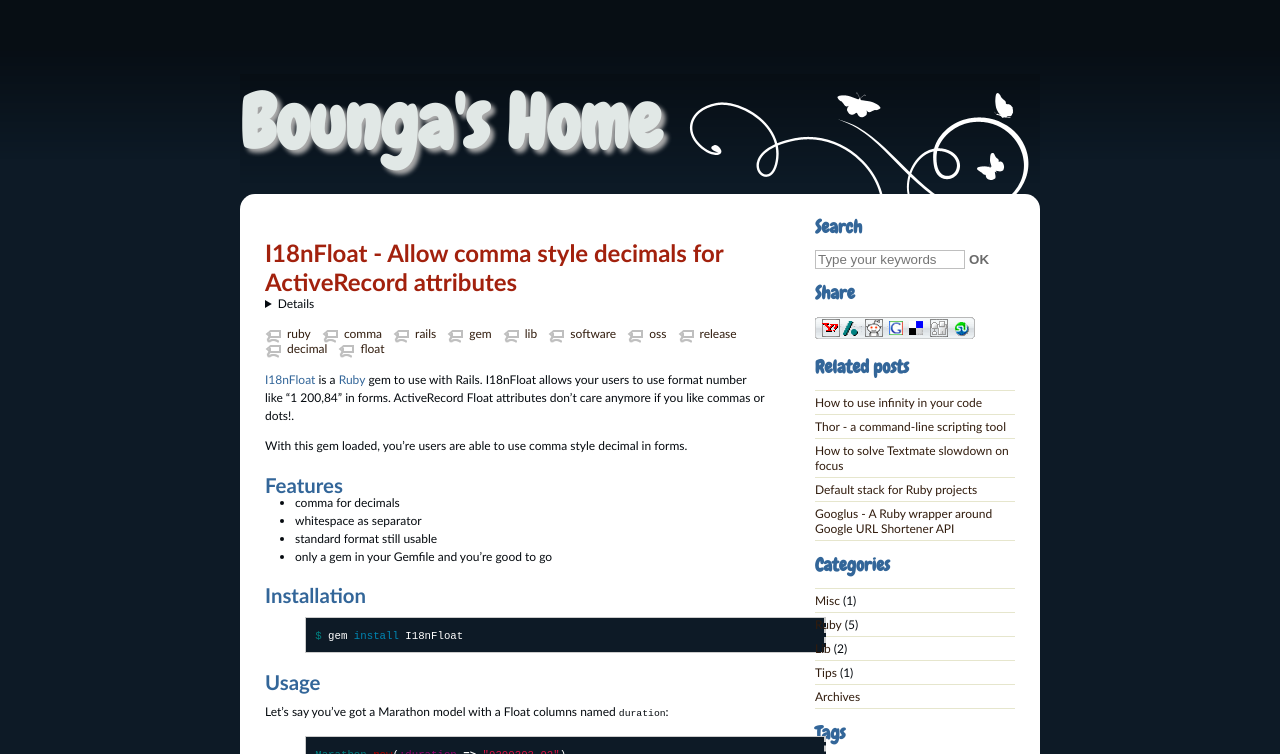
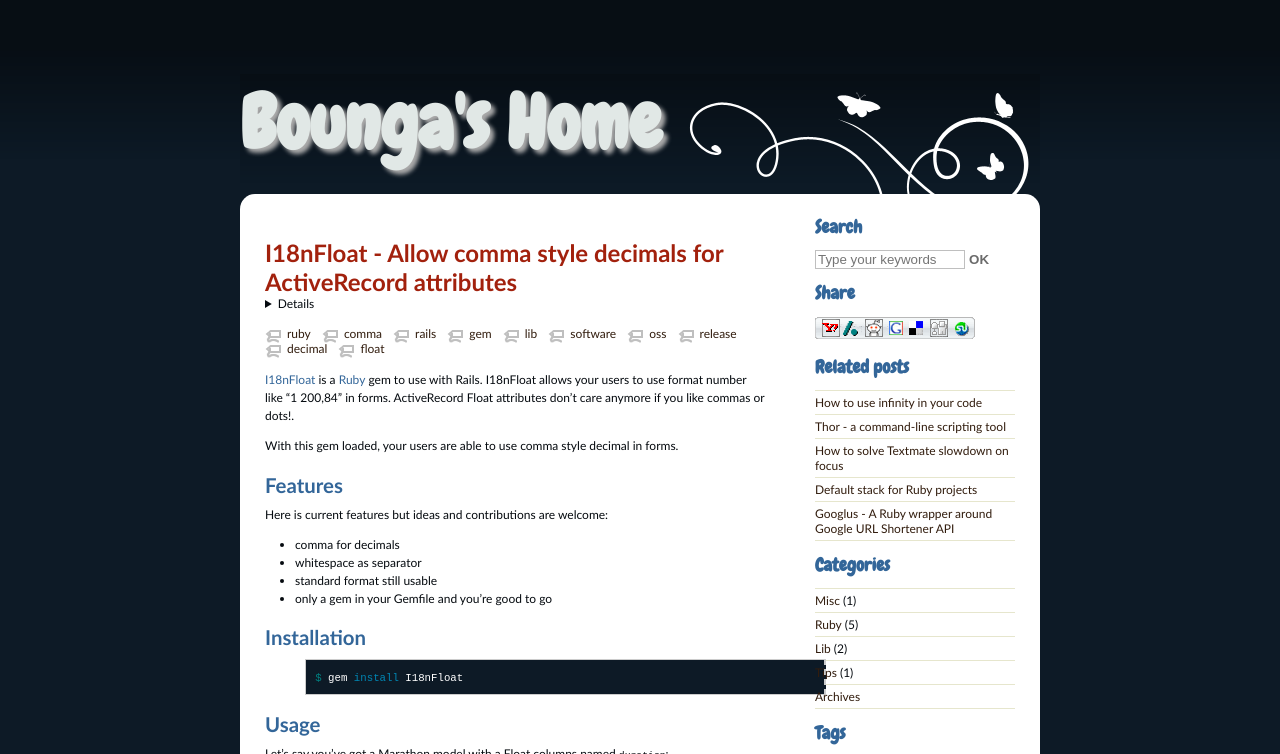
Before and after one commit to Bounga/bounga.org, a Jekyll site: the page built from _posts/2011-09-17-I18nFloat.markdown, in a window 1280 px wide, cut to the strip 0-754 px from the top of the page. Built offline with Jekyll 4.4.1, drawn with Linux system fonts in a browser that asks for light colours; some web fonts are replaced; comment, search, counter and statistics services are not loaded.

Commit message:
Fix typo

```diff
--- a/_posts/2011-09-17-I18nFloat.markdown
+++ b/_posts/2011-09-17-I18nFloat.markdown
@@ -7,10 +7,12 @@
 
 [I18nFloat](https://bitbucket.org/Bounga/i18nfloat/) is a [Ruby](http://www.ruby-lang.org) gem to use with Rails. I18nFloat allows your users to use format number like "1 200,84" in forms. ActiveRecord Float attributes don't care anymore if you like commas or dots!.
 
-With this gem loaded, you're users are able to use comma style decimal in forms.
+With this gem loaded, your users are able to use comma style decimal in forms.
 
 Features
 ========
+
+Here is current features but ideas and contributions are welcome:
 
 - comma for decimals
 - whitespace as separator
```
